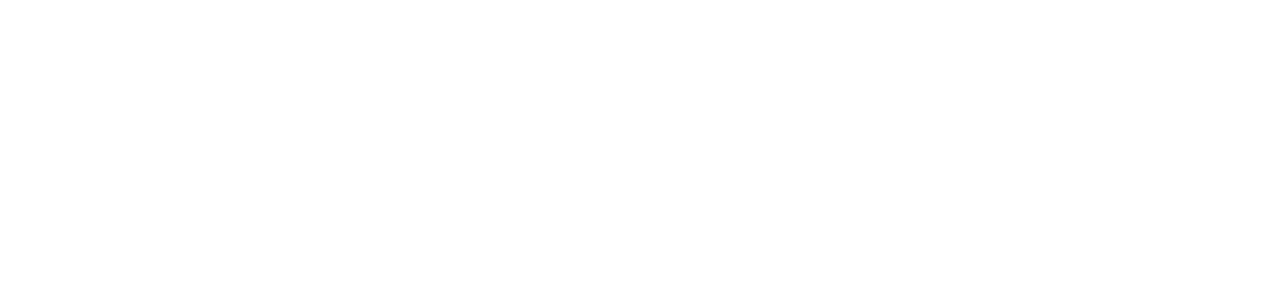
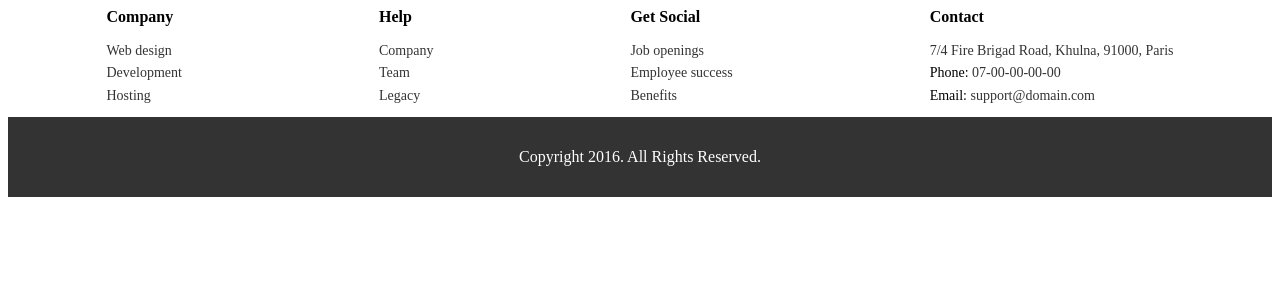
Before and after one commit to BenakilAmine/easy_shoes_client, a React (Create React App) app: page /footer in a window 1280 px wide. Shown: the top 300 px of the page. Built offline with nearby package versions, Linux system fonts and the light colour scheme.

Commit message:
footer done

```diff
--- a/package.json
+++ b/package.json
@@ -22,7 +22,7 @@
     "graphql": "^16.0.1",
     "react": "^17.0.2",
     "react-dom": "^17.0.2",
-    "react-material-ui-carousel": "^2.3.11",
+    "react-material-ui-carousel": "^3.4.2",
     "react-router": "5.2.0",
     "react-router-dom": "5.2.0",
     "react-scripts": "4.0.3",
--- a/src/App.tsx
+++ b/src/App.tsx
@@ -1,9 +1,15 @@
 // import Router from './Router';
-import { BrowserRouter as Router, Switch, Route } from "react-router-dom";
+import { BrowserRouter as Router, Switch, Route, Redirect } from "react-router-dom";
 import { createTheme, ThemeProvider } from "@material-ui/core/styles";
 import { Button } from "@material-ui/core";
-import Accueil from "./screens/Acceuil";
+import Accueil from "./screens/Accueil";
 import Layout from "./components/Layout";
+import Footer from "./components/Footer";
+import DashboardScreen, { GET_PROFILE } from "./screens/Dashboard";
+import HomeScreen from "./screens/Home";
+import SigninScreen from "./screens/Signin";
+import SignupScreen from "./screens/Signup";
+import { useQuery } from "@apollo/client";
 const theme = createTheme({
   palette: {
     primary: {
@@ -16,15 +22,31 @@
 });
 
 function App() {
+  const { data, loading, error } = useQuery(GET_PROFILE);
+
   return (
     <ThemeProvider theme={theme}>
       <Router>
         <Layout>
         <Switch>
           <Route exact path="/">
-            {" "}
             <Accueil />
-          </Route>
+            </Route>
+            <Route exact path="/signin">
+                <SigninScreen></SigninScreen>
+            </Route>
+            <Route exact path="/signup">
+                <SignupScreen></SignupScreen>
+            </Route>
+            <Route exact path="/dashboard">
+                <DashboardScreen></DashboardScreen>
+            </Route>
+            <Route exact path="/home">
+                <HomeScreen></HomeScreen>
+            </Route>
+            <Route exact path="/footer">
+                <Footer></Footer>
+            </Route>
         </Switch>
         </Layout>
       </Router>
--- /dev/null
+++ b/src/components/Footer.tsx
@@ -0,0 +1,48 @@
+import React from 'react';
+import "../styles/Footer.scss";
+
+function Footer() {
+    return (
+        <div>
+        <footer>
+            <div className="services">
+                        <h3>Company</h3>
+                        <ul>
+                            <li><a href="#">Web design</a></li>
+                            <li><a href="#">Development</a></li>
+                            <li><a href="#">Hosting</a></li>
+                        </ul>
+                    </div>
+                    <div className="about">
+                        <h3>Help</h3>
+                        <ul>
+                            <li><a href="#">Company</a></li>
+                            <li><a href="#">Team</a></li>
+                            <li><a href="#">Legacy</a></li>
+                        </ul>
+                    </div>
+                    <div className="careers">
+                        <h3>Get Social</h3>
+                        <ul>
+                            <li><a href="#">Job openings</a></li>
+                            <li><a href="#">Employee success</a></li>
+                            <li><a href="#">Benefits</a></li>
+                        </ul>
+                    </div>
+                    <div className="Contact">
+                        <h3>Contact</h3>
+                        <ul>
+                            <li><a href="#">7/4 Fire Brigad Road, Khulna, 91000, Paris</a></li>
+                            <li>Phone: <a href="#">07-00-00-00-00</a></li>
+                            <li>Email: <a href="#">support@domain.com</a></li>
+                        </ul>
+                    </div>
+        </footer>
+        <div className='bandeau'>
+        Copyright 2016. All Rights Reserved.
+        </div>
+        </div>
+    )
+}
+
+export default Footer;
--- a/src/screens/Acceuil.tsx
+++ /dev/null
@@ -1,53 +0,0 @@
-import React from 'react';
-import { useHistory } from "react-router";
-import { Paper, Button } from '@mui/material'
-import Carousel from 'react-material-ui-carousel'
-import JordanBlack from '../assets/jordanNightBlue.png'
-import JordanRed from '../assets/jordanDarkRedWhite.png'
-
-function Item({ item }: { item: { src: string } }) {
-    return (
-      <img src={item.src} style={{ width: "50%", height: "50%",textAlign:"end",border:'1px solid black' }} />
-    );
-  }
-
-function Accueil() {
-    const { replace } = useHistory();
-    const images = [{
-        id: 1,
-        src: JordanBlack,
-        alt: "Air Jordan Grape"
-    },
-    {
-        id: 2,
-        src: JordanRed,
-        alt: "Air Jordan Orange "
-    },
-    {
-        id: 3,
-        src: "assets/Air_jordan_red.jpg",
-        alt: "Air Jordan Red"
-    }
-];
-    var items = [
-        {
-            name: "Random Name #1",
-            description: "Probably the most random thing you have ever seen!"
-        },
-        {
-            name: "Random Name #2",
-            description: "Hello World!"
-        }
-    ]
-
-    return (
-        <Carousel
-        >
-            {
-                images.map( (item, i) => <Item key={i} item={item} /> )
-            }
-        </Carousel>
-    )
-}
-
-export default Accueil;
--- a/src/screens/Accueil.tsx
+++ b/src/screens/Accueil.tsx
@@ -1,23 +1,26 @@
-import ShoppingCartIcon from '@mui/icons-material/ShoppingCart';
-import SearchIcon from '@mui/icons-material/Search';
-import Slider from "react-slick";
-import "slick-carousel/slick/slick.css";
-import "slick-carousel/slick/slick-theme.css";
+import React from 'react';
+import { useHistory } from "react-router";
+import { Paper, Button } from '@mui/material'
+import Carousel from 'react-material-ui-carousel'
+import JordanBlack from '../assets/jordanNightBlue.png'
+import JordanRed from '../assets/jordanDarkRedWhite.png'
 
+function Item({ item }: { item: { src: string } }) {
+    return (
+      <img src={item.src} style={{ width: "50%", height: "50%",textAlign:"end",border:'1px solid black' }} />
+    );
+  }
 
-
-export default function Accueil(): JSX.Element {
-
-
-
+function Accueil() {
+    const { replace } = useHistory();
     const images = [{
         id: 1,
-        src: "assets/Air_jordan_grape.jpg",
+        src: JordanBlack,
         alt: "Air Jordan Grape"
     },
     {
         id: 2,
-        src: "assets/Air_jordan_orange.jpg",
+        src: JordanRed,
         alt: "Air Jordan Orange "
     },
     {
@@ -26,53 +29,25 @@
         alt: "Air Jordan Red"
     }
 ];
-
-const settings = {
-    infinite: true,
-    dots: true,
-    slidesToShow: 1,
-    slidesToScroll: 1,
-    lazyLoad: true,
-    autoplay: true,
-  autoplaySpeed: 2000,
-
-  };
-
+    var items = [
+        {
+            name: "Random Name #1",
+            description: "Probably the most random thing you have ever seen!"
+        },
+        {
+            name: "Random Name #2",
+            description: "Hello World!"
+        }
+    ]
 
     return (
-        <>
-        <header>
-            <div>
-                <div>
-                    Easy Shoes
-                </div>
-                <div>
-                <a>
-                    Home
-                </a>
-                <a>
-                    All products
-                </a>
-                <a>
-                    Account
-                </a>
-                </div>
-                <div>
-                    <ShoppingCartIcon />
-                    <SearchIcon />
-                </div>
-            </div>
-        </header>
-        <div className="imgslider">
-        <Slider {...settings}>
-          {images.map((item) => (
-            <div key={item.id}>
-              <img src={item.src}  alt={item.alt} />
-            </div>
-          ))}
-        </Slider>
-      </div>
-        <p>Hello World</p>
-        </>
+        <Carousel
+        >
+            {
+                images.map( (item, i) => <Item key={i} item={item} /> )
+            }
+        </Carousel>
     )
 }
+
+export default Accueil;
--- /dev/null
+++ b/src/styles/Footer.scss
@@ -0,0 +1,75 @@
+// .footer-clean {
+//     display: flex;
+//     flex-direction: row;
+//     justify-content: space-around;
+//     padding:50px 0;
+//     background-color:#fff;
+//     color:#4b4c4d;
+//   }
+
+//   .footer-clean .item.social {
+//     text-align:right;
+//   }
+
+//   .footer-clean .item.social > a {
+//     font-size:24px;
+//     width:40px;
+//     height:40px;
+//     line-height:40px;
+//     display:inline-block;
+//     text-align:center;
+//     border-radius:50%;
+//     border:1px solid #ccc;
+//     margin-left:10px;
+//     margin-top:22px;
+//     color:inherit;
+//     opacity:0.75;
+//   }
+
+//   .footer-clean .item.social > a:hover {
+//     opacity:0.9;
+//   }
+
+//   .footer-clean .copyright {
+//     margin-top:14px;
+//     margin-bottom:0;
+//     font-size:13px;
+//     opacity:0.6;
+//   }
+
+footer {
+    display: flex;
+    justify-content: space-around;
+    ul {
+        padding:0;
+        line-height:1.6;
+        font-size:14px;
+        margin-bottom:0;
+    }
+    li {
+        list-style-type: none;
+        a {
+            color:inherit;
+            text-decoration:none;
+            opacity:0.8;
+        }
+        a:hover {
+            opacity:1;
+        }
+    }
+    h3 {
+        margin-top:0;
+        margin-bottom:12px;
+        font-weight:bold;
+        font-size:16px;
+    }
+}
+.bandeau {
+    display: flex;
+    justify-content: center;
+    align-items: center;
+    margin-top: 10px;
+    color: white;
+    background-color: #333333;
+    height: 80px;
+}
```
Also changed, not shown: src/Router.tsx (deleted, +0 -42 lines), 1 other file (tests, documents, lock files or other folders).
